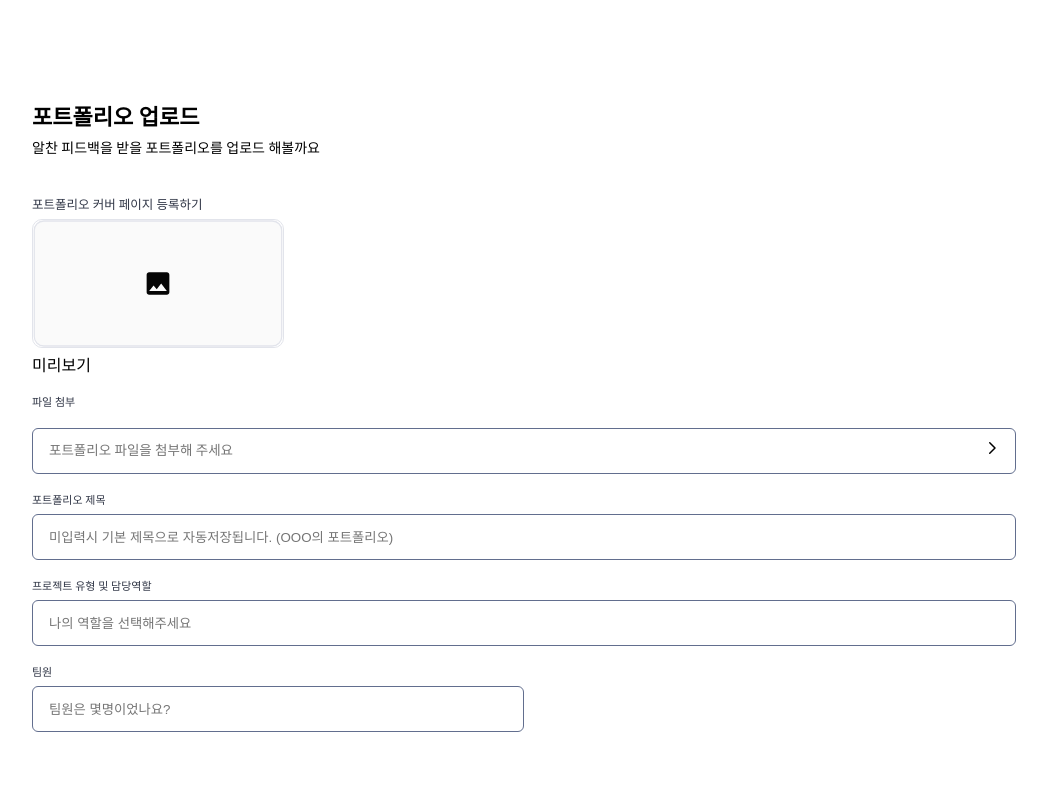
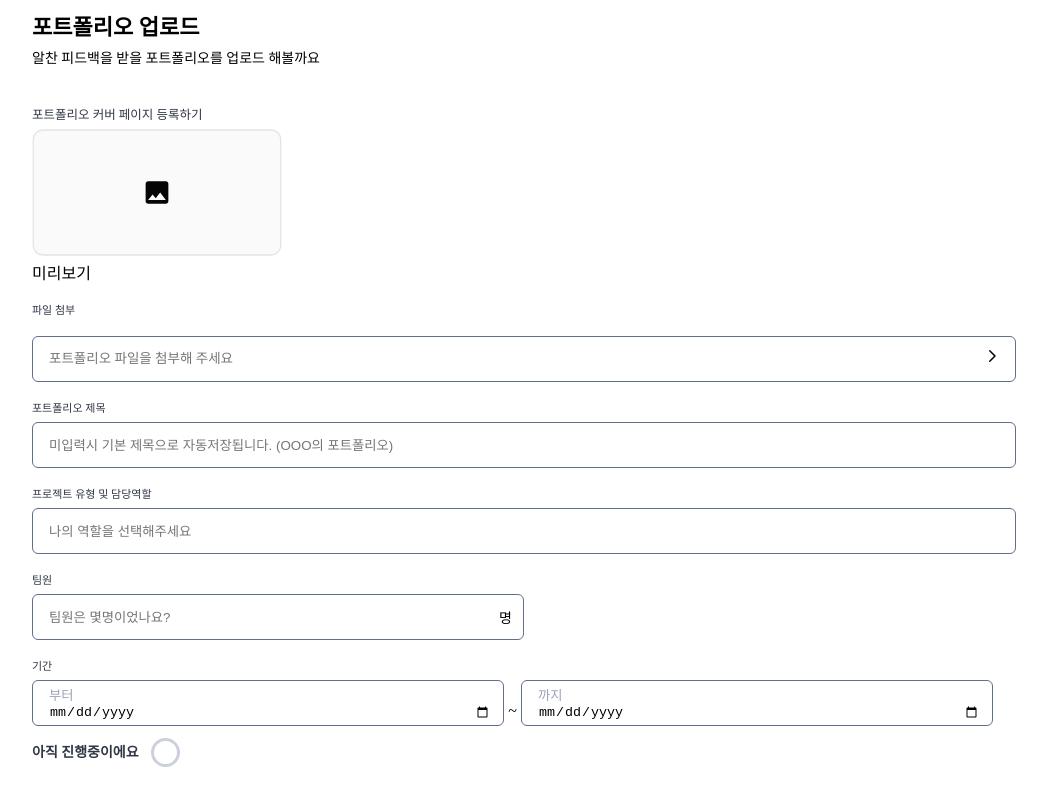
Before and after one commit to starting-front/gunyongbok, a React (Vite) app: page /profile/upload in a window 1280 px wide. Shown: the part 200-1000 px from the top of the page, without its empty margins (116-1163 px from the left). Built offline with nearby package versions, Linux system fonts and the light colour scheme.

Commit message:
Feat: 포트폴리오 업로드 페이지 중간작업

```diff
--- a/src/components/Resume/Profile/UploadPortfolioForm.tsx
+++ b/src/components/Resume/Profile/UploadPortfolioForm.tsx
@@ -68,8 +68,23 @@ const PortfoliodInput = styled.input`
     display: none;
   }
 
-  &.TeamMember {
-    width: 50%;
+  &.firstDate,
+  &.lastDate {
+    width: 48%;
+  }
+
+  &.firstDate[type="date"]::before,
+  &.lastDate[type="date"]::before {
+    content: attr(data-placeholder);
+    width: 100%;
+    color: #9ba4ba;
+  }
+
+  &.firstDate[type="date"]:focus::before,
+  &.firstDate[type="date"]:valid::before,
+  &.lastDate[type="date"]:focus::before,
+  &.lastDate[type="date"]:valid::before {
+    display: none;
   }
 `;
 
@@ -80,6 +95,39 @@ const RightArrowBox = styled.div`
   right: 15px;
 `;
 
+const SpanText = styled.span`
+  display: inline-block;
+  font-size: 14px;
+  color: #303646;
+  font-weight: 600;
+  line-height: 20px;
+  margin-top: 12px;
+  display: flex;
+  align-items: center;
+`;
+
+const SpanCircle = styled.span<{ $nowActivity: boolean }>`
+  display: inline-block;
+  width: 23px;
+  height: 23px;
+  border-radius: 100%;
+  border: 3px solid ${(props) => (props.$nowActivity ? "#8644ff" : "#ccd0dc")};
+  margin-left: 12px;
+  position: relative;
+
+  &.activity::before {
+    content: "";
+    width: 17px;
+    height: 17px;
+    border-radius: 100%;
+    position: absolute;
+    top: 3px;
+    left: 3.2px;
+    right: 0;
+    background-color: #8644ff;
+  }
+`;
+
 const DEFAULT_PDFNAME = "포트폴리오 파일을 첨부해 주세요";
 
 const UploadPortfolioForm = () => {
@@ -87,6 +135,7 @@ const UploadPortfolioForm = () => {
   const [imgSrc, setImgSrc] = useState("");
   const [portfolioPDFName, setPortfolioPDFName] = useState(DEFAULT_PDFNAME);
   const [preView, setPreView] = useState(false);
+  const [nowActivity, setNowActivity] = useState(false);
 
   const inputThumbnailRef = useRef<any>(null);
   const inputPortfolioRef = useRef<any>(null);
@@ -118,6 +167,7 @@ const UploadPortfolioForm = () => {
   ) => {
     if (event.target.files) {
       const file = event.target.files[0];
+      console.log(file, typeof file);
       setSelectedFile(file);
       setPortfolioPDFName(file.name);
     }
@@ -133,7 +183,7 @@ const UploadPortfolioForm = () => {
         <ResumeHeader
           MainTitle="포트폴리오 업로드"
           SubTitle="알찬 피드백을 받을 포트폴리오를 업로드 해볼까요"
-          paddingBottom="90"
+          paddingBottom="0"
         />
         <div style={{ padding: "0 20px", boxSizing: "border-box" }}>
           <ImageTitle>포트폴리오 커버 페이지 등록하기</ImageTitle>
@@ -142,7 +192,10 @@ const UploadPortfolioForm = () => {
             alt="view"
             width={250}
             height={127}
-            style={{ borderRadius: "10px", border: "1px solid #e2e4eb" }}
+            style={{
+              borderRadius: "10px",
+              border: imgSrc && "1px solid #e2e4eb",
+            }}
             onClick={handleThumbnailImageClick}
           />
           <input
@@ -175,12 +228,48 @@ const UploadPortfolioForm = () => {
             <PortfoliodInput placeholder="미입력시 기본 제목으로 자동저장됩니다. (OOO의 포트폴리오)" />
             <PortfolioLabel>프로젝트 유형 및 담당역할</PortfolioLabel>
             <PortfoliodInput placeholder="나의 역할을 선택해주세요" />
-            <PortfolioLabel>팀원</PortfolioLabel>
+            <div style={{ width: "50%", position: "relative" }}>
+              <PortfolioLabel>팀원</PortfolioLabel>
+              <PortfoliodInput
+                placeholder="팀원은 몇명이었나요?"
+                className="TeamMember"
+              />
+              <span
+                style={{
+                  position: "absolute",
+                  top: "33px",
+                  right: "12px",
+                  fontSize: "14px",
+                }}
+              >
+                명
+              </span>
+            </div>
+            <PortfolioLabel>기간</PortfolioLabel>
             <PortfoliodInput
-              placeholder="팀원은 몇명이었나요?"
-              className="TeamMember"
+              type="date"
+              data-placeholder="부터"
+              required
+              aria-required="true"
+              className="firstDate"
+            />
+            <span> ~ </span>
+            <PortfoliodInput
+              type="date"
+              data-placeholder="까지"
+              required
+              aria-required="true"
+              className="lastDate"
             />
           </form>
+          <SpanText>
+            아직 진행중이에요
+            <SpanCircle
+              onClick={() => setNowActivity((prev) => !prev)}
+              className={nowActivity ? "activity" : "nonActivity"}
+              $nowActivity={nowActivity}
+            ></SpanCircle>
+          </SpanText>
         </div>
       </div>
       <ResumeFooterTitle
```
